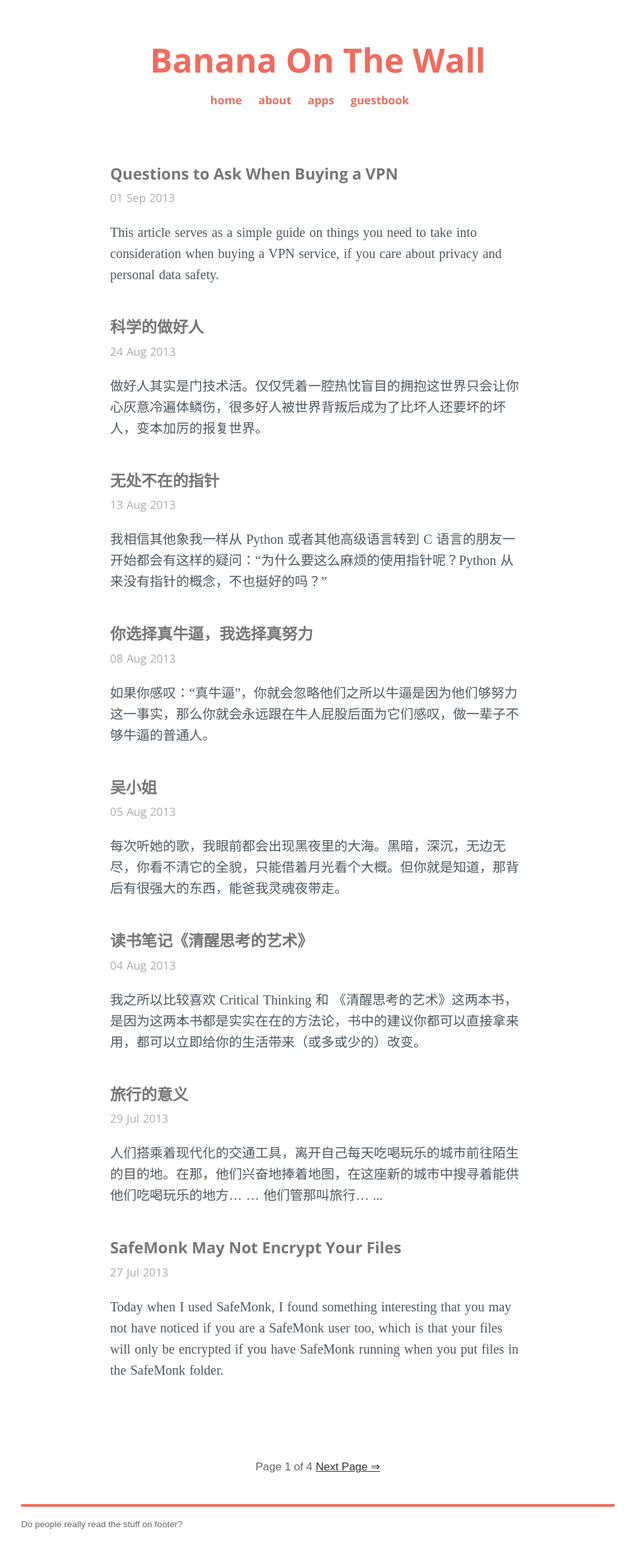
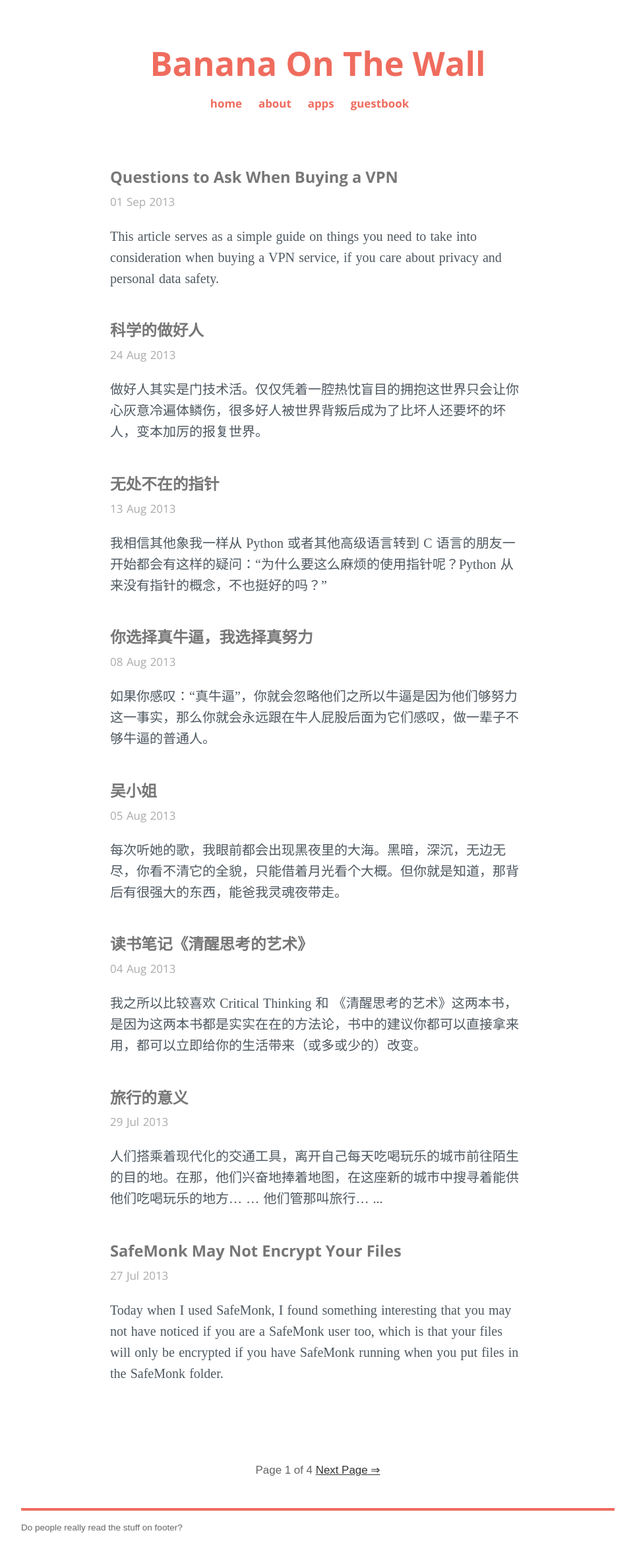
Before and after one commit to BananaOnTheWall/bananaonthewall.github.io, a Jekyll site: the page built from index.html, in a window 1280 px wide. Shown: the whole page at 66% size, without its empty margins (158-1121 px from the left). Built offline with Jekyll 4.4.1, drawn with Linux system fonts in a browser that asks for light colours; some web fonts are replaced; the list of posts is cut into pages by our own code.

```diff
--- a/css/main.css
+++ b/css/main.css
@@ -19,6 +19,7 @@
   text-align: center;
   color: rgb(100, 100, 100);
   /*border-top: 8px solid #FFCC00;*/
+  padding-top: 3em;
 }
 
 h1, h2, h3, h4, h5, h6 {
@@ -84,7 +85,7 @@
   text-align: left;
   width: 85%;
   max-width: 900px;
-  margin: 2em auto 2em;
+  margin: 0 auto 2em;
   padding-top: 1em;
   line-height: 1.5em;
   overflow: hidden;
```
